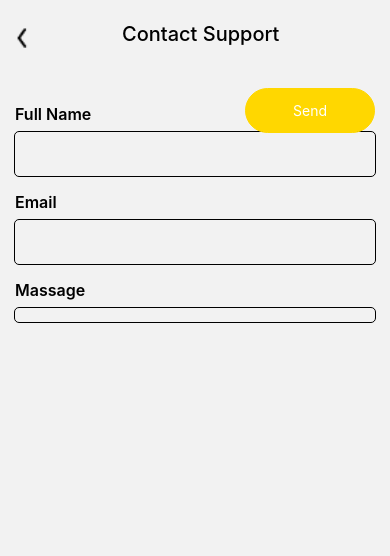
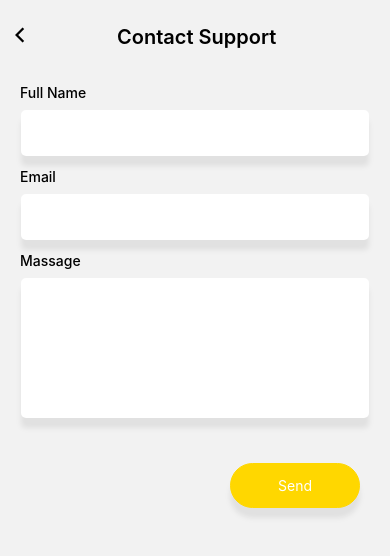
Before and after one commit to MuhammadRomanKhan717/budget-bible, a React Native app: screen /contact in a window 390 px wide. Shown: the top 556 px of the page. Built offline with nearby package versions, Linux system fonts and the light colour scheme.

Commit message:
adds icons in CustumDrawer & edit style of contact

```diff
--- a/Components/CustomDrawer.js
+++ b/Components/CustomDrawer.js
@@ -4,7 +4,13 @@ import {
   DrawerContentScrollView,
   DrawerItemList,
 } from "@react-navigation/drawer";
-import { AntDesign } from "@expo/vector-icons";
+import {
+  AntDesign,
+  FontAwesome,
+  FontAwesome5,
+  Feather,
+  Ionicons,
+} from "@expo/vector-icons";
 const CustomDrawer = (props) => {
   return (
     <View style={{ flex: 1 }}>
@@ -23,9 +29,7 @@ const CustomDrawer = (props) => {
         <View style={{ paddingLeft: 12, paddingTop: 20 }}>
           <TouchableOpacity onPress={() => props.navigation.navigate("FAQ")}>
             <View style={{ flexDirection: "row" }}>
-              <Image
-                source={require("../assets/radix-icons_question-mark-circled.png")}
-              />
+              <FontAwesome5 name="question-circle" size={24} color="black" />
               <Text style={{ paddingLeft: 12, paddingTop: 3 }}>
                 Frequently Asked Questions
               </Text>
@@ -37,7 +41,7 @@ const CustomDrawer = (props) => {
             onPress={() => props.navigation.navigate("Terrance")}
           >
             <View style={{ flexDirection: "row" }}>
-              <Image source={require("../assets/system-uicons_support.png")} />
+              <FontAwesome name="support" size={24} color="black" />
               <Text style={{ paddingLeft: 12, paddingTop: 3 }}>
                 Talk to Terrance
               </Text>
@@ -47,7 +51,7 @@ const CustomDrawer = (props) => {
         <View style={{ paddingLeft: 12, paddingTop: 20 }}>
           <TouchableOpacity onPress={() => props.navigation.navigate("share")}>
             <View style={{ flexDirection: "row" }}>
-              <Image source={require("../assets/carbon_share.png")} />
+              <Feather name="share-2" size={24} color="black" />
               <Text style={{ paddingLeft: 12, paddingTop: 3 }}>Share</Text>
             </View>
           </TouchableOpacity>
@@ -67,7 +71,7 @@ const CustomDrawer = (props) => {
             onPress={() => props.navigation.navigate("setting")}
           >
             <View style={{ flexDirection: "row" }}>
-              <Image source={require("../assets/cil_settings.png")} />
+              <Ionicons name="md-settings-outline" size={24} color="black" />
               <Text style={{ paddingLeft: 12, paddingTop: 3 }}>Settings</Text>
             </View>
           </TouchableOpacity>
--- a/Screens/ContactSupportScreen.js
+++ b/Screens/ContactSupportScreen.js
@@ -7,36 +7,21 @@ import {
   Image,
   TextInput,
 } from "react-native";
+import { Ionicons } from "@expo/vector-icons";
 import React from "react";
 
 const ContactSupportScreen = ({ navigation }) => {
   return (
     <SafeAreaView>
-      <View
-        style={[
-          styles.bottomView,
-          { position: "absolute", bottom: 50, right: 0, right: 0, zIndex: 99 },
-        ]}
-      >
-        <TouchableOpacity
-          style={[styles.bottomNext]}
-          onPress={() => navigation.navigate("Terrance")}
-        >
-          <Text style={{ color: "white" }}>Send</Text>
-        </TouchableOpacity>
-      </View>
       <View style={styles.headerView}>
         <TouchableOpacity onPress={() => navigation.navigate("")}>
-          <Image
-            style={styles.headerImage}
-            source={require("../assets/eva_arrow-ios-back-fill.png")}
-          />
+          <Ionicons name="chevron-back" size={24} color="black" />
         </TouchableOpacity>
         <Text style={styles.headerText}>Contact Support</Text>
       </View>
-      <View style={{ paddingTop: 50, paddingBottom: 15 }}>
+      <View style={{ paddingTop: 30, paddingBottom: 10 }}>
         <Text style={styles.ContactDetail}>Full Name</Text>
-        <View style={{ paddingHorizontal: 14 }}>
+        <View style={{ paddingHorizontal: 21 }}>
           <TextInput
             style={styles.input}
             autoCapitalize="none"
@@ -48,7 +33,7 @@ const ContactSupportScreen = ({ navigation }) => {
       </View>
       <View style={{}}>
         <Text style={styles.ContactDetail}>Email</Text>
-        <View style={{ paddingHorizontal: 14 }}>
+        <View style={{ paddingHorizontal: 21 }}>
           <TextInput
             style={styles.input}
             autoCapitalize="none"
@@ -58,9 +43,9 @@ const ContactSupportScreen = ({ navigation }) => {
           />
         </View>
       </View>
-      <View style={{ paddingTop: 15 }}>
+      <View style={{ paddingTop: 10 }}>
         <Text style={styles.ContactDetail}>Massage</Text>
-        <View style={{ paddingHorizontal: 14 }}>
+        <View style={{ paddingHorizontal: 21 }}>
           <TextInput
             style={styles.Massageinput}
             autoCapitalize="none"
@@ -68,6 +53,14 @@ const ContactSupportScreen = ({ navigation }) => {
             secureTextEntry={true}
             keyboardType="default"
           />
+        </View>
+        <View style={[styles.bottomView]}>
+          <TouchableOpacity
+            style={[styles.bottomNext]}
+            onPress={() => navigation.navigate("Terrance")}
+          >
+            <Text style={{ color: "white" }}>Send</Text>
+          </TouchableOpacity>
         </View>
       </View>
     </SafeAreaView>
@@ -78,15 +71,13 @@ export default ContactSupportScreen;
 
 const styles = StyleSheet.create({
   bottomView: {
-    flexDirection: "row",
-    justifyContent: "space-around",
-    paddingBottom: 150,
-    paddingRight: 15,
+    paddingLeft: 120,
   },
   bottomNext: {
     backgroundColor: "white",
     justifyContent: "center",
     alignItems: "center",
+    marginLeft: 20,
     height: 45,
     width: 130,
     marginTop: 45,
@@ -95,6 +86,14 @@ const styles = StyleSheet.create({
     borderWidth: 1,
     borderColor: "#FFD700",
     marginLeft: 110,
+    shadowOffset: {
+      width: 0,
+      height: 10,
+    },
+    shadowColor: "grey",
+    shadowOpacity: 0.15,
+    shadowRadius: 5,
+    elevation: 5,
   },
   headerView: {
     paddingLeft: 8,
@@ -109,26 +108,47 @@ const styles = StyleSheet.create({
   headerText: {
     paddingLeft: 85,
     fontSize: 20,
-    fontWeight: "500",
+    fontWeight: "600",
+    lineHeight: 30,
+    textAlign: "center",
   },
   ContactDetail: {
-    fontSize: 16,
-    paddingLeft: 15,
-    fontWeight: "600",
+    fontSize: 14,
+    paddingLeft: 20,
+    fontWeight: "500",
     paddingBottom: 7,
+    lineHeight: 21,
   },
   input: {
     paddingLeft: 10,
     fontSize: 20,
     height: 46,
-    borderWidth: 0.21,
+    backgroundColor: "white",
     borderRadius: 5,
+    shadowOffset: {
+      width: 0,
+      height: 10,
+    },
+    shadowColor: "grey",
+    shadowOpacity: 0.15,
+    shadowRadius: 5,
+    elevation: 5,
   },
   Massageinput: {
     paddingLeft: 10,
     fontSize: 20,
-    height: "60%",
-    borderWidth: 0.21,
+    height: 140,
+
     borderRadius: 5,
+    backgroundColor: "white",
+    borderRadius: 5,
+    shadowOffset: {
+      width: 0,
+      height: 10,
+    },
+    shadowColor: "grey",
+    shadowOpacity: 0.15,
+    shadowRadius: 5,
+    elevation: 5,
   },
 });
```
